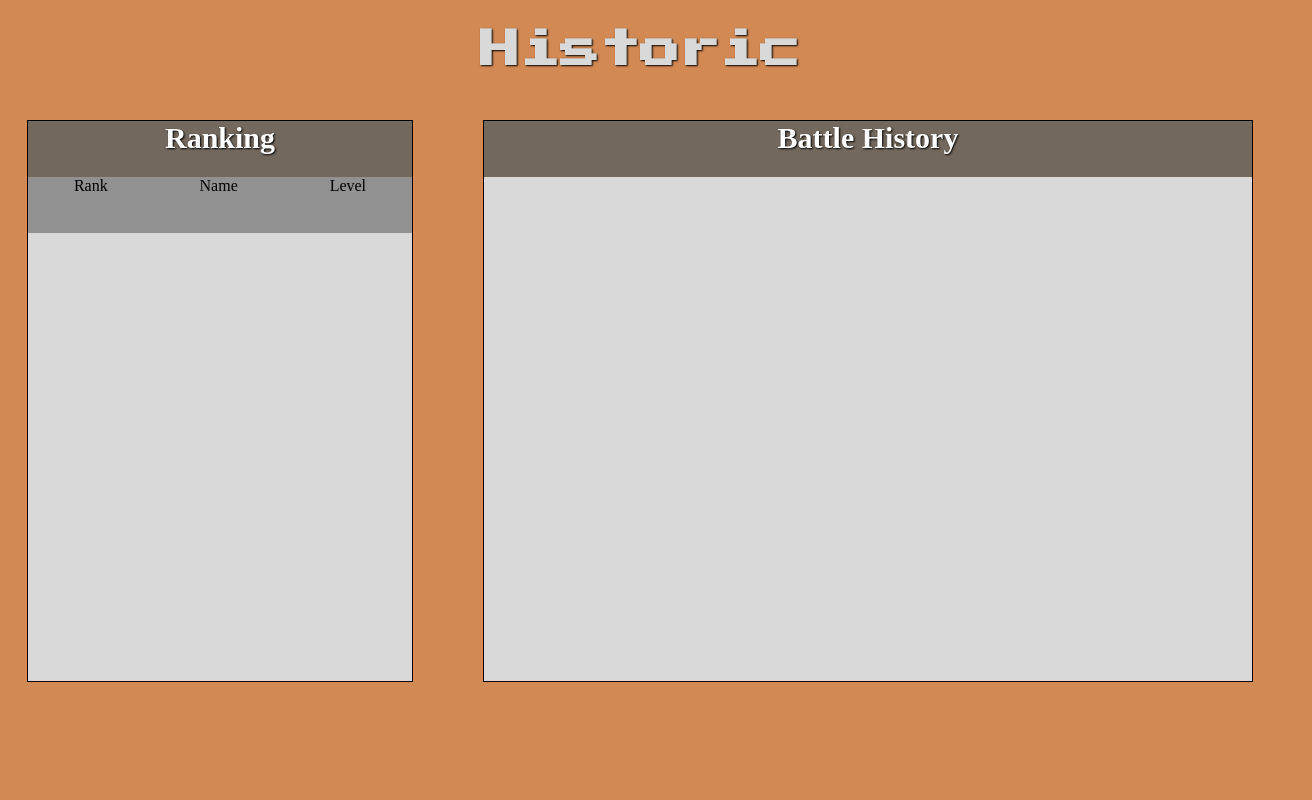
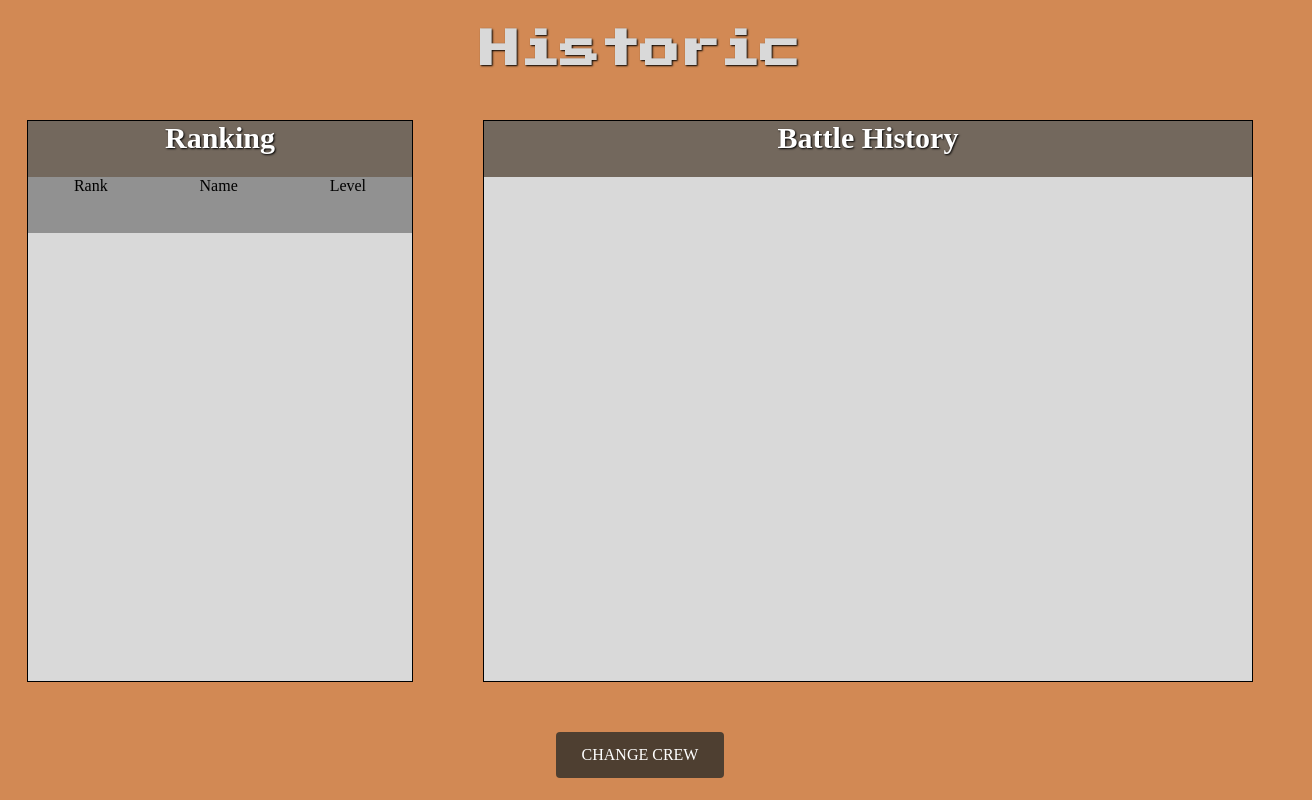
Before and after one commit to ubisoft-concurrence/game-of-the-year, a plain HTML site: page front-end/HTML/historic.html in a window 1280 px wide. Shown: the whole page, 1312 px wide, since content can reach past the window. Drawn offline with Linux system fonts and the light colour scheme; no server answers.

Commit message:
css + bouton

```diff
--- a/front-end/CSS/historic.css
+++ b/front-end/CSS/historic.css
@@ -81,10 +81,9 @@ main {
     height: 90%;
     overflow-y: scroll;
     display: flex;
-    flex-direction: row-reverse;
     justify-content: flex-start;
     gap: 30px;
-    padding: 30px 30px;;
+    flex-wrap: wrap;
 }
 
 .player{
@@ -120,3 +119,27 @@ main {
     background-color: rgb(255,0,0,0.5);
     height:60px;
 }
+
+a {
+    background-color: #4e3f31;
+    color: white;
+    padding: 14px 20px;
+    margin: 8px 0;
+    border: none;
+    border-radius: 4px;
+    cursor: pointer;
+    text-decoration: none;
+  }
+
+  a:hover {
+    background-color: #886646;
+  }
+
+  .center{
+    display: flex;
+    align-items: center;
+    text-align: center;
+    justify-content: center;
+    width: 10%;
+    margin: auto;
+}
--- a/front-end/HTML/historic.html
+++ b/front-end/HTML/historic.html
@@ -28,6 +28,8 @@
             <div class="battle-historic"></div>
         </section>
     </main>
+
+    <a class="center" href="../HTML/battle-config.html">CHANGE CREW</a>
     <script src="../JS/historic.js"></script>
 </body>
 </html>
```
Also changed, not shown: front-end/HTML/battle-config.html (+2 -1 lines), front-end/HTML/turn-based-battle.html (+1 -1 lines).
